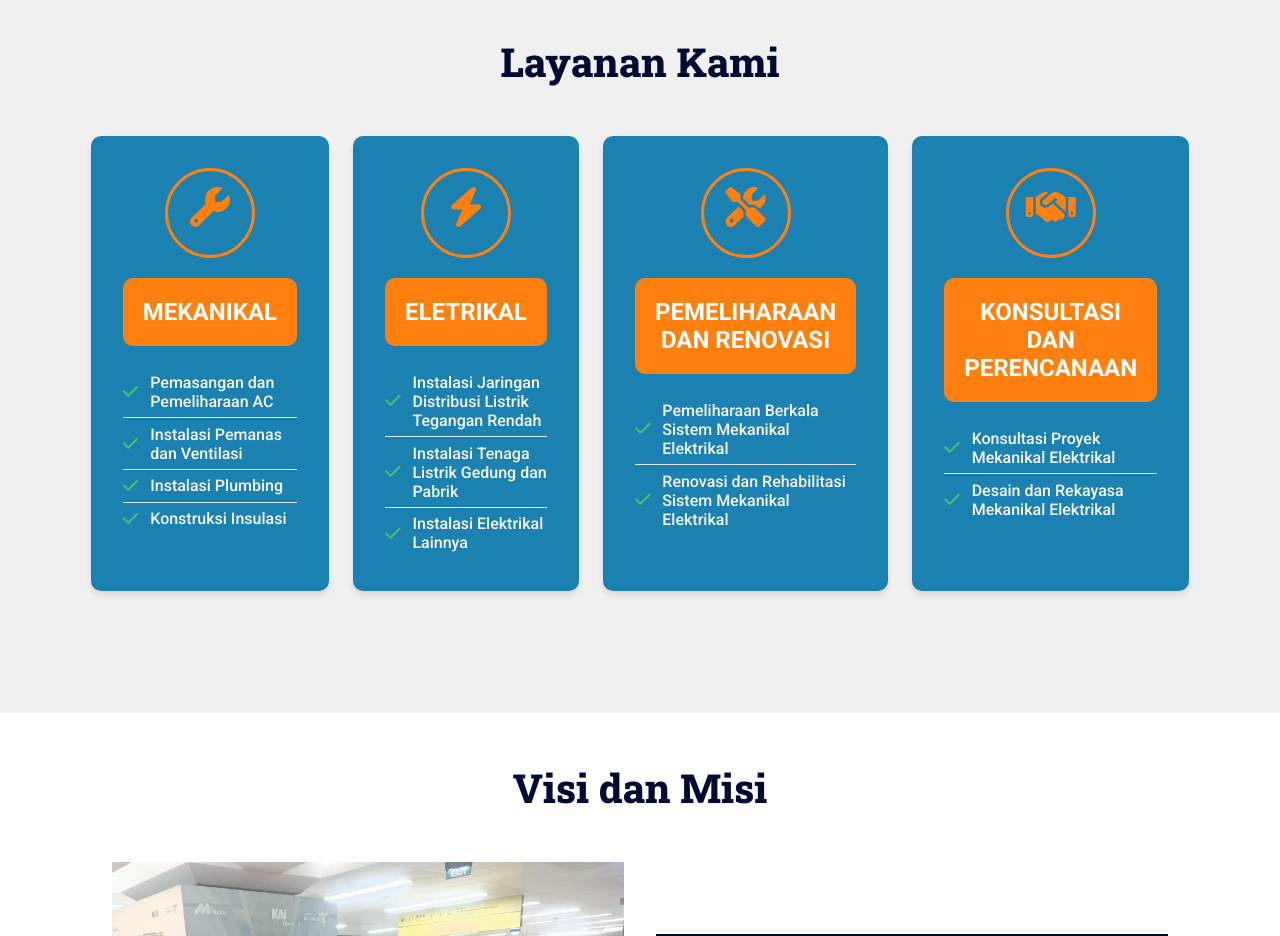
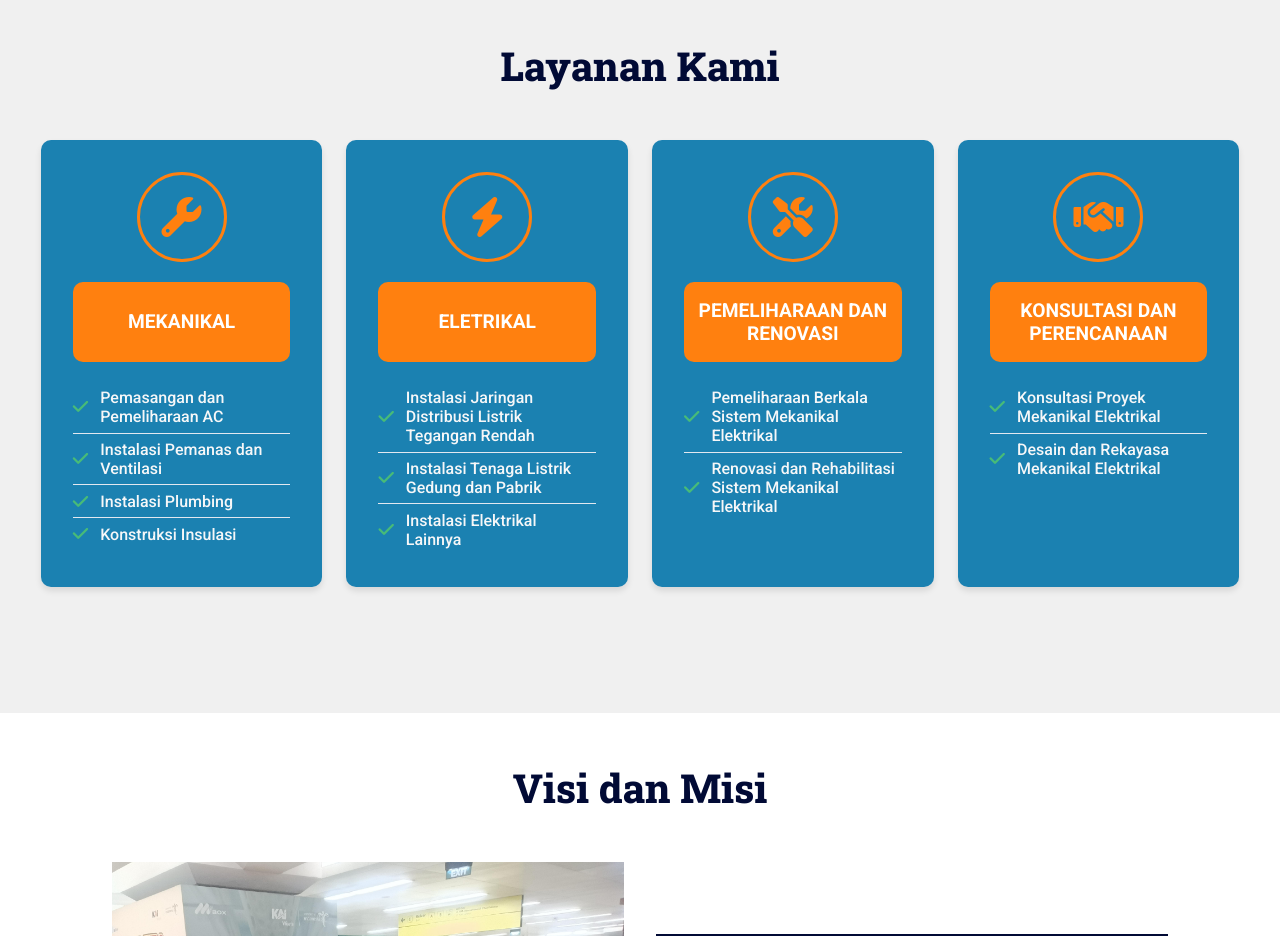
Before and after one commit to AzerothGT/aslamba, a plain HTML site: page index.html in a window 1280 px wide. Shown: the part 1440-2376 px from the top of the page. Drawn offline with Linux system fonts and the light colour scheme.

Commit message:
Update Layanan Fix 2

```diff
--- a/style.css
+++ b/style.css
@@ -309,6 +309,13 @@ nav li:last-child{
 
 .card-content i{
     font-size: 2.5rem;
+    display: flex;
+    justify-content: center;
+    align-items: center;
+}
+
+.card-content h3{
+    font-size: clamp(1.2rem, 1vw, 2rem);
 }
 
 .fa-wrench, .fa-bolt, .fa-screwdriver-wrench,.fa-handshake {
@@ -318,21 +325,21 @@ nav li:last-child{
     width: 90px;
     padding: 1rem;
     display: flex;
-    text-align: center;
-    vertical-align: middle;
     align-items: center;
     justify-content: center;
 }
 
+
 .layanan-title {
+    display: flex;
+    justify-content: center;
     text-align: center;
-    font-size: clamp(1.75rem, 2vw, 2.5rem);
     border-radius: 10px;
     background-color: #FF800F;
     width: 100%;
-    padding: 20px;
-    font-size: 1.5rem;
+    height: 80px;
     color: #fff;
+    align-items: center;
 }
 
 .layanan-container {
@@ -350,7 +357,7 @@ nav li:last-child{
     box-shadow: 0 4px 6px rgba(0, 0, 0, 0.1);
     transition: transform 0.3s ease;
     justify-content: space-around;
-    width: 100%;
+    min-width: 22vw;
 }
 
 .layanan-card:hover {
```
